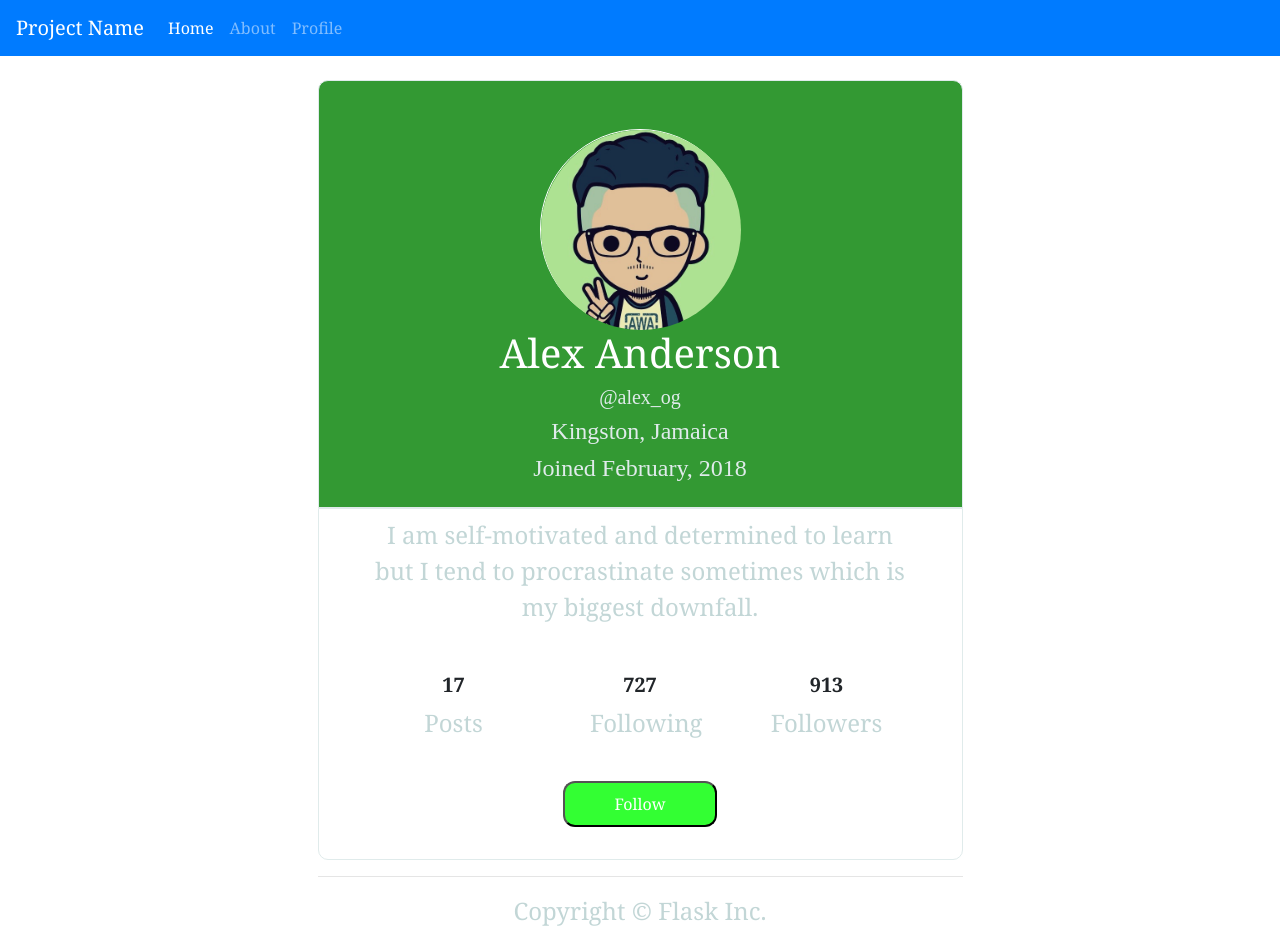
After one commit to alexanderson073/info3180-lab2, a Flask app: page /profile in a window 1280 px wide. The commit adds this page. Run offline with Flask 2, Linux system fonts and the light colour scheme; some libraries are stand-ins or nearby versions.

Commit message:
Info3180-Lab2

```diff
--- a/app/static/css/app.css
+++ b/app/static/css/app.css
@@ -1,3 +1,104 @@
-body {
+body{
     padding-top: 5rem;
+    font-family: "Cambria";
+    width: 675px;
+    height:800px;
+    border-bottom-left-radius: 10px;
+    border-bottom-right-radius: 10px;
+    margin:auto;
 }
+
+.container1{
+    border: 1px solid #e0ebeb;
+    padding-top: 3rem;
+    padding-bottom: 1rem;
+    background-color: #339933;
+    height:60%;
+    text-align: center;
+    border-top-left-radius: 10px;
+    border-top-right-radius: 10px;
+}
+
+.container1 #img{
+    align-content: center;
+    border:1px solid white;
+    height:200px;
+    width:200px;
+    border-radius: 50%;
+    margin: auto;
+}
+
+img{
+    align-content: center;
+    border-radius: 50%;
+    height:200px;
+    width:200px;
+    margin: auto;
+}
+
+h1{
+    color: white;
+}
+
+#user{
+    color: #e0ebeb;
+    font-family: symbol;
+}
+
+.container2{
+    text-align: center;
+    border: 1px solid #e0ebeb;
+    padding-top: 0.5rem;
+    padding-bottom: 2rem;
+    background-color: white;
+    height: 40%;
+    border-bottom-left-radius: 10px;
+    border-bottom-right-radius: 10px;
+    margin: auto;
+
+}
+
+p{
+    color: #c2d6d6;
+    text-align: center;
+    padding-left: 3rem;
+    padding-right: 3rem;
+    font-size: x-large;
+}
+
+#para{
+    padding-bottom: 2rem;
+}
+
+.labels{
+    font-size: x-large;
+    color:#c2d6d6;
+}
+
+button{
+    background-color: #33ff33;
+    color: white;
+    border-top-left-radius: 1px;
+    padding: 9px 50px;
+    border-radius: 12px;
+
+}
+
+#button{
+    padding-top: 2rem;
+}
+
+#left {
+    float:left;
+    width:270px;
+}
+
+#center {
+    display: inline-block;
+    width:100px;
+}
+
+#right {
+    float:right;
+    width:270px;
+}
--- a/app/templates/header.html
+++ b/app/templates/header.html
@@ -12,6 +12,9 @@
       <li class="nav-item">
         <a class="nav-link" href="{{ url_for('about') }}">About</a>
       </li>
+      <li class="nav-item">
+        <a class="nav-link" href="{{ url_for('profile') }}">Profile</a>
+      </li>
     </ul>
   </div>
 </nav>
--- /dev/null
+++ b/app/templates/profile.html
@@ -0,0 +1,49 @@
+
+{% extends "base.html" %}
+
+{% block main %}
+
+<html>
+<body>
+    <div class = "container1">
+        <div id="img">
+            <img src = "{{url_for('static', filename = 'picprofile1.png')}}"/>
+        </div>
+
+
+        <div><h1>Alex Anderson </h1></div>
+        <div id="user">
+            <h5>@alex_og</h5>
+            <h4>Kingston, Jamaica</h4>
+            <h4>{{formatted_date}}</h4>
+        </div>
+
+    </div>
+
+    <div class="container2">
+
+        <div id="para"><p>I am self-motivated and determined to learn but I tend to procrastinate sometimes which is my biggest downfall.</p></div>
+
+
+        <div id = "left">
+            <h5><strong>17</strong></h5>
+            <label class = "labels">Posts</label>
+        </div>
+
+        <div id = "center">
+            <h5><strong>727</strong></h5>
+            <label class = "labels">Following</label>
+        </div>
+
+        <div id = "right">
+            <h5><strong>913</strong></h5>
+            <label class = "labels">Followers</label>
+        </div>
+
+
+        <div id ="button"><button id ='value'>Follow</button></div>
+    </div>
+</body>
+
+</html>
+{% endblock %}
--- a/app/views.py
+++ b/app/views.py
@@ -7,7 +7,7 @@ This file creates your application.
 
 from app import app
 from flask import render_template, request, redirect, url_for, flash
-
+import datetime
 
 ###
 # Routing for your application.
@@ -23,6 +23,16 @@ def home():
 def about():
     """Render the website's about page."""
     return render_template('about.html', name="Mary Jane")
+
+@app.route('/profile')
+def profile():
+    date_joined = format_date_joined()
+    return render_template('profile.html', formatted_date = date_joined)
+
+
+def format_date_joined():
+    date_joined = datetime.date(2018, 2, 7)
+    return "Joined " + date_joined.strftime("%B, %Y")
 
 
 ###
```
Also changed, not shown: app/static/picprofile1.png (added).
